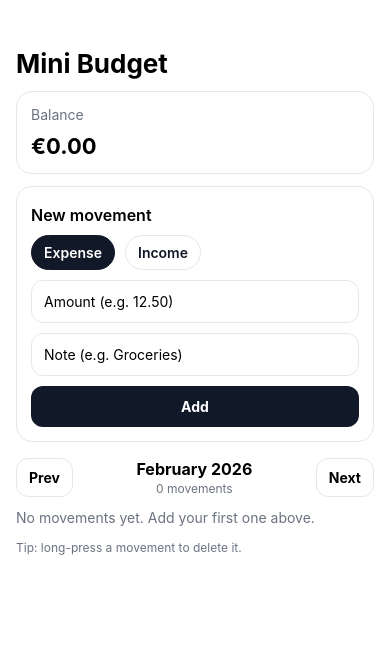
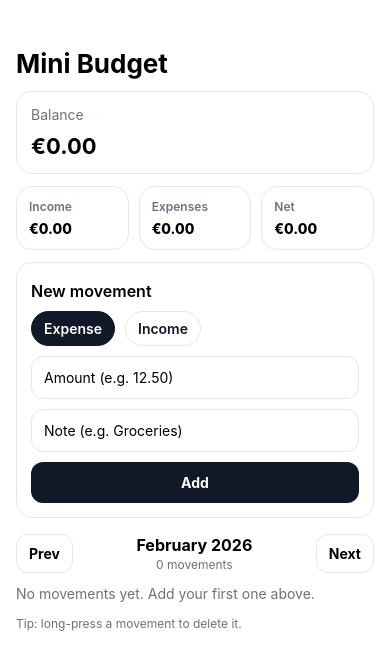
Before and after one commit to guiverga-ei/mini-budget-app, a React Native app: screen / in a window 390 px wide. Shown: the top 670 px of the page. Built offline with nearby package versions, Linux system fonts and the light colour scheme.

Commit message:
feat: add monthly income/expense/net summary cards

```diff
--- a/src/screens/HomeScreen.tsx
+++ b/src/screens/HomeScreen.tsx
@@ -52,7 +52,10 @@ function monthKeyFromDate(d: Date): string {
 }
 
 function monthLabel(d: Date): string {
-  return new Intl.DateTimeFormat("en-GB", { month: "long", year: "numeric" }).format(d);
+  return new Intl.DateTimeFormat("en-GB", {
+    month: "long",
+    year: "numeric",
+  }).format(d);
 }
 
 export default function HomeScreen() {
@@ -74,7 +77,9 @@ export default function HomeScreen() {
   const [editNote, setEditNote] = useState("");
 
   // month filter (statement-like)
-  const [monthCursor, setMonthCursor] = useState<Date>(() => startOfMonth(new Date()));
+  const [monthCursor, setMonthCursor] = useState<Date>(() =>
+    startOfMonth(new Date()),
+  );
 
   useEffect(() => {
     (async () => {
@@ -85,7 +90,10 @@ export default function HomeScreen() {
     })();
   }, []);
 
-    const activeMonthKey = useMemo(() => monthKeyFromDate(monthCursor), [monthCursor]);
+  const activeMonthKey = useMemo(
+    () => monthKeyFromDate(monthCursor),
+    [monthCursor],
+  );
 
   const filteredItems = useMemo(() => {
     return items.filter((m) => monthKeyFromISO(m.date) === activeMonthKey);
@@ -99,6 +107,24 @@ export default function HomeScreen() {
     return Math.round(sum * 100) / 100;
   }, [filteredItems]);
 
+    const monthTotals = useMemo(() => {
+    let income = 0;
+    let expenses = 0;
+
+    for (const m of filteredItems) {
+      if (m.type === "INCOME") income += m.amount;
+      else expenses += m.amount;
+    }
+
+    income = Math.round(income * 100) / 100;
+    expenses = Math.round(expenses * 100) / 100;
+
+    return {
+      income,
+      expenses,
+      net: Math.round((income - expenses) * 100) / 100,
+    };
+  }, [filteredItems]);
 
   async function addMovement() {
     const amount = parseAmount(amountText);
@@ -218,6 +244,24 @@ export default function HomeScreen() {
         <Text style={styles.balance}>{formatEUR(balance)}</Text>
       </View>
 
+            <View style={styles.totalsRow}>
+        <View style={styles.totalCard}>
+          <Text style={styles.totalLabel}>Income</Text>
+          <Text style={styles.totalValue}>{formatEUR(monthTotals.income)}</Text>
+        </View>
+
+        <View style={styles.totalCard}>
+          <Text style={styles.totalLabel}>Expenses</Text>
+          <Text style={styles.totalValue}>{formatEUR(monthTotals.expenses)}</Text>
+        </View>
+
+        <View style={styles.totalCard}>
+          <Text style={styles.totalLabel}>Net</Text>
+          <Text style={styles.totalValue}>{formatEUR(monthTotals.net)}</Text>
+        </View>
+      </View>
+
+
       <View style={styles.card}>
         <Text style={styles.sectionTitle}>New movement</Text>
 
@@ -271,8 +315,6 @@ export default function HomeScreen() {
         </Pressable>
       </View>
 
-
-
       <View style={styles.monthHeader}>
         <Pressable
           onPress={() => setMonthCursor((d) => addMonths(d, -1))}
@@ -284,7 +326,8 @@ export default function HomeScreen() {
         <View style={styles.monthCenter}>
           <Text style={styles.monthTitle}>{monthLabel(monthCursor)}</Text>
           <Text style={styles.monthSub}>
-            {filteredItems.length} movement{filteredItems.length === 1 ? "" : "s"}
+            {filteredItems.length} movement
+            {filteredItems.length === 1 ? "" : "s"}
           </Text>
         </View>
 
@@ -296,11 +339,12 @@ export default function HomeScreen() {
         </Pressable>
       </View>
 
-
       {loading ? (
         <Text style={styles.muted}>Loading…</Text>
       ) : items.length === 0 ? (
-  <Text style={styles.muted}>No movements yet. Add your first one above.</Text>
+        <Text style={styles.muted}>
+          No movements yet. Add your first one above.
+        </Text>
       ) : filteredItems.length === 0 ? (
         <Text style={styles.muted}>No movements in this month.</Text>
       ) : (
@@ -403,7 +447,6 @@ export default function HomeScreen() {
           </View>
         </View>
       </Modal>
-
     </View>
   );
 }
@@ -521,5 +564,27 @@ const styles = StyleSheet.create({
   monthTitle: { fontSize: 16, fontWeight: "700" },
   monthSub: { color: "#6b7280", marginTop: 2, fontSize: 12 },
 
+    totalsRow: {
+    flexDirection: "row",
+    gap: 10,
+  },
+  totalCard: {
+    flex: 1,
+    padding: 12,
+    borderRadius: 16,
+    borderWidth: 1,
+    borderColor: "#e5e7eb",
+    backgroundColor: "#ffffff",
+    gap: 6,
+  },
+  totalLabel: {
+    color: "#6b7280",
+    fontSize: 12,
+    fontWeight: "600",
+  },
+  totalValue: {
+    fontSize: 14,
+    fontWeight: "800",
+  },
 
 });
```
Lines whose indentation alone changed are shown as unchanged.
